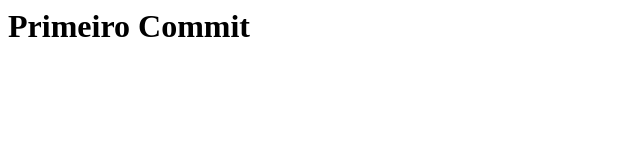
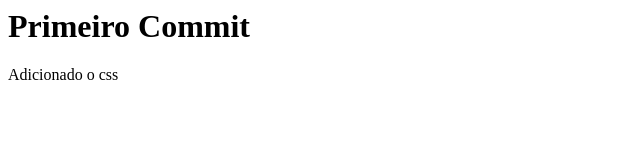
Before and after one commit to hugominari/gitflow, a plain HTML site: page index.html in a window 1280 px wide. Shown: the whole page, without its empty margins (0-640 px from the left). Drawn offline with Linux system fonts and the light colour scheme.

Commit message:
Primeiro commit

```diff
--- a/index.html
+++ b/index.html
@@ -1 +1,2 @@
 <h1>Primeiro Commit</h1>
+<p>Adicionado o css</p>
```
Also changed, not shown: assets/css/index.css (added).
